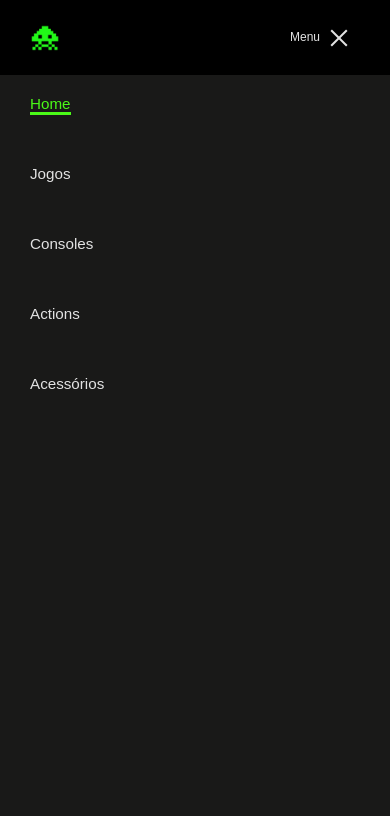
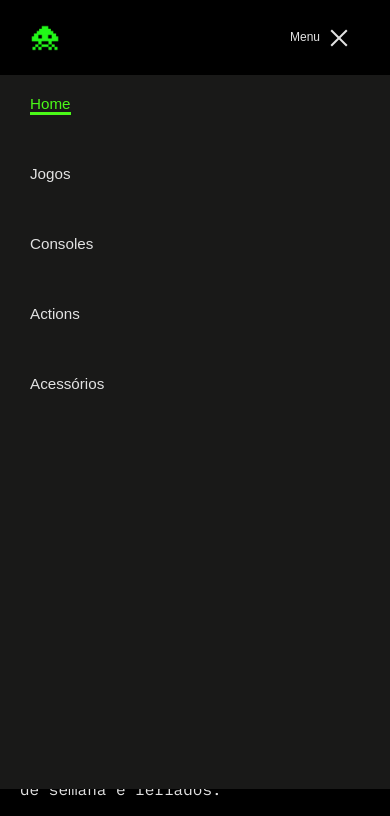
Before and after one commit to guihgalegodev/catalogo-games, a website built with webpack: page index.html in a window 390 px wide. Both pictures are taken after a click on the button "Menu". Shown: the top 816 px of the page. Built offline with nearby package versions, Linux system fonts and the light colour scheme.

Commit message:
ajuste tamanho do menu mobile

```diff
--- a/css/header/header.css
+++ b/css/header/header.css
@@ -28,7 +28,6 @@
 
 #menu a {
   font-size: 1.2rem;
-  /* background: red; */
   font-family: Arial, Helvetica, sans-serif;
   color: var(--branco);
   width: max-content;
--- a/css/responsive/responsive.css
+++ b/css/responsive/responsive.css
@@ -58,7 +58,7 @@
   }
 
   #nav-menu.active #menu {
-    height: calc(100vh - 50px);
+    height: calc(100vh - 130px);
     visibility: visible;
     overflow-y: auto;
   }
```
